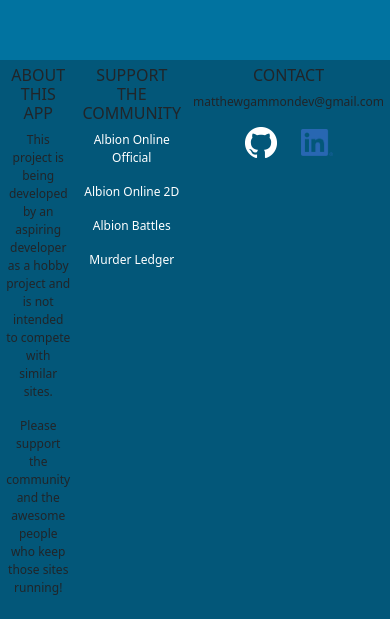
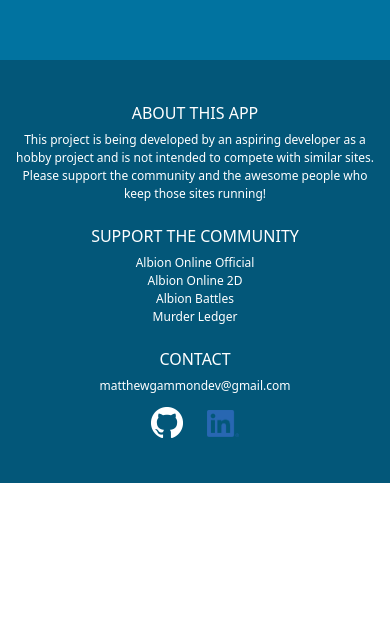
Before and after one commit to MatthewGammon/Albion-Player-Info, a React (Create React App) app: page /home in a window 390 px wide. Shown: the part 1010-1629 px from the top of the page. After the commit the page ends 1493 px from the top, so only its background shows below. Built offline with nearby package versions, Linux system fonts and the light colour scheme; no server answers.

Commit message:
updated class names. changed max-width property for each footer column.

```diff
--- a/src/components/layout/footer/Footer.css
+++ b/src/components/layout/footer/Footer.css
@@ -1,16 +1,10 @@
 .footer {
   display: flex;
-  justify-content: center;
+  justify-content: space-around;
   width: 100%;
   background-color: rgb(3, 87, 121);
-}
-
-.footer-content {
-  display: flex;
-  justify-content: space-around;
-  width: 80%;
   color: white;
-  padding: 2em 0.75em 0.75em;
+  padding: 2em 5em;
 }
 
 .footer-about-header,
@@ -20,11 +14,19 @@
   text-transform: uppercase;
 }
 
+.footer-about {
+  max-width: 40%;
+}
+
+.footer-community,
+.footer-contact {
+  max-width: 25%;
+}
+
 .footer-about,
 .footer-community,
 .footer-contact {
   font-size: 0.75rem;
-  max-width: 20%;
   padding: 1em;
 }
 
@@ -48,17 +50,26 @@
 }
 
 @media only screen and (max-width: 850px) {
-  .footer-content {
+  .footer {
     display: flex;
     flex-direction: column;
     align-items: center;
+    padding: 2em 0.5em;
+  }
+
+  .footer p {
+    margin-bottom: 0em;
   }
 
   .footer-about,
   .footer-community,
   .footer-contact {
     text-align: center;
-    max-width: 80%;
-    padding: 0.5em;
+    max-width: 100%;
+    padding: 1em 0em;
+  }
+
+  .footer-contact p {
+    margin-bottom: 1em;
   }
 }
```
